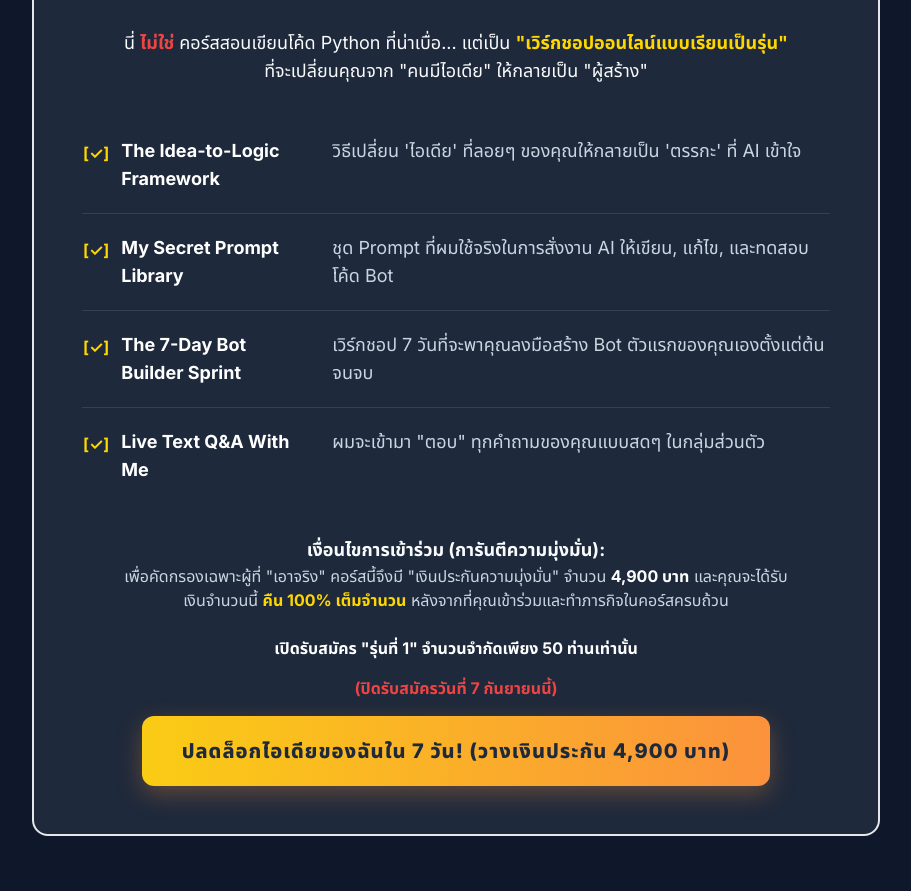
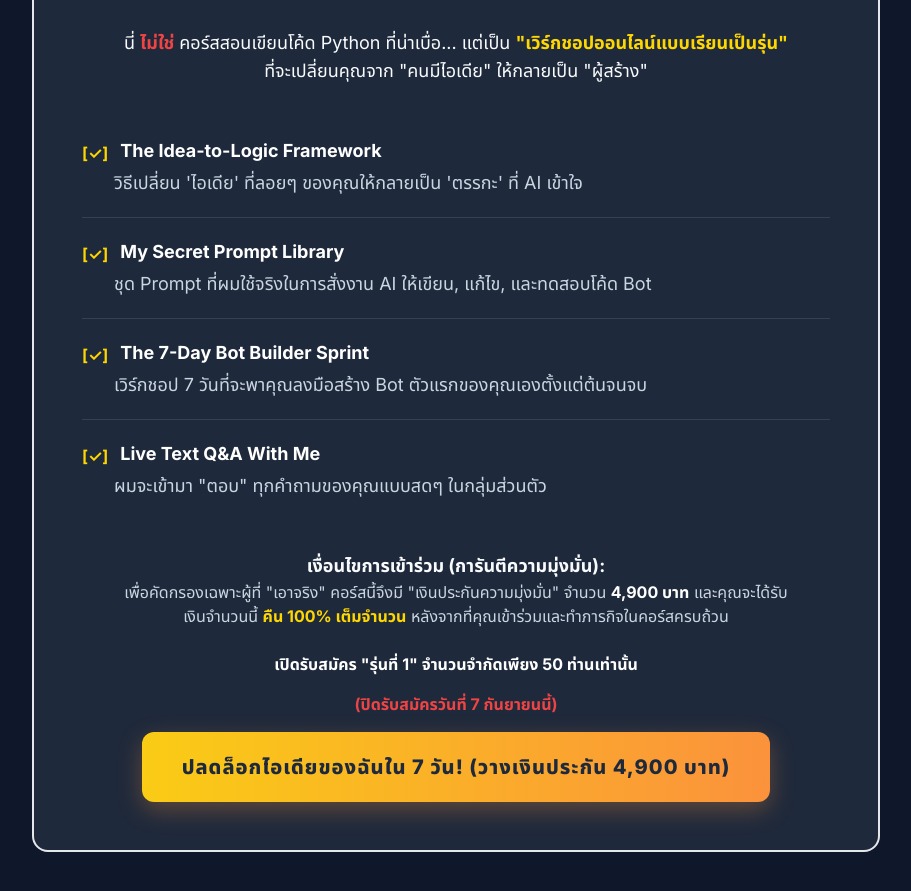
Before and after one commit to worasetrs/gold-bot-giver, a plain HTML site: page frontend/result-fast-profit.html in a window 1280 px wide. Shown: the part 2520-3411 px from the top of the page, without its empty margins (184-1095 px from the left). Drawn offline with nearby package versions, Linux system fonts and the light colour scheme.

Commit message:
change table

```diff
--- a/frontend/result-fast-profit.html
+++ b/frontend/result-fast-profit.html
@@ -172,59 +172,43 @@
 
                     <p class="max-w-2xl mx-auto mb-8 text-lg">นี่ <strong class="text-red-500">ไม่ใช่</strong> คอร์สสอนเขียนโค้ด Python ที่น่าเบื่อ... แต่เป็น <strong class="text-gold">"เวิร์กชอปออนไลน์แบบเรียนเป็นรุ่น"</strong> ที่จะเปลี่ยนคุณจาก "คนมีไอเดีย" ให้กลายเป็น "ผู้สร้าง"</p>
 
-                    <div class="max-w-3xl mx-auto my-8">
-                        <table class="w-full text-left">
-                            <tbody class="divide-y divide-slate-700">
-                                <!-- Row 1 -->
-                                <tr class="align-top">
-                                    <td class="py-5 pr-6 w-full md:w-1/3">
+                    <div class="max-w-3xl mx-auto my-8 text-left divide-y divide-slate-700">
+    <div class="py-5">
         <p class="flex">
             <span class="text-gold font-bold mr-3 mt-1">[✓]</span>
             <strong class="text-white text-lg">The Idea-to-Logic Framework</strong>
         </p>
-                                    </td>
-                                    <td class="py-5 text-slate-300 text-lg">
+        <p class="pt-1 pl-8 text-slate-300 text-lg">
             วิธีเปลี่ยน 'ไอเดีย' ที่ลอยๆ ของคุณให้กลายเป็น 'ตรรกะ' ที่ AI เข้าใจ
-                                    </td>
-                                </tr>
-                                <!-- Row 2 -->
-                                <tr class="align-top">
-                                    <td class="py-5 pr-6">
+        </p>
+    </div>
+    <div class="py-5">
         <p class="flex">
             <span class="text-gold font-bold mr-3 mt-1">[✓]</span>
             <strong class="text-white text-lg">My Secret Prompt Library</strong>
         </p>
-                                    </td>
-                                    <td class="py-5 text-slate-300 text-lg">
+        <p class="pt-1 pl-8 text-slate-300 text-lg">
             ชุด Prompt ที่ผมใช้จริงในการสั่งงาน AI ให้เขียน, แก้ไข, และทดสอบโค้ด Bot
-                                    </td>
-                                </tr>
-                                <!-- Row 3 -->
-                                <tr class="align-top">
-                                    <td class="py-5 pr-6">
+        </p>
+    </div>
+    <div class="py-5">
         <p class="flex">
             <span class="text-gold font-bold mr-3 mt-1">[✓]</span>
             <strong class="text-white text-lg">The 7-Day Bot Builder Sprint</strong>
         </p>
-                                    </td>
-                                    <td class="py-5 text-slate-300 text-lg">
+        <p class="pt-1 pl-8 text-slate-300 text-lg">
             เวิร์กชอป 7 วันที่จะพาคุณลงมือสร้าง Bot ตัวแรกของคุณเองตั้งแต่ต้นจนจบ
-                                    </td>
-                                </tr>
-                                <!-- Row 4 -->
-                                <tr class="align-top">
-                                    <td class="py-5 pr-6">
+        </p>
+    </div>
+    <div class="py-5">
         <p class="flex">
             <span class="text-gold font-bold mr-3 mt-1">[✓]</span>
             <strong class="text-white text-lg">Live Text Q&A With Me</strong>
         </p>
-                                    </td>
-                                    <td class="py-5 text-slate-300 text-lg">
+        <p class="pt-1 pl-8 text-slate-300 text-lg">
             ผมจะเข้ามา "ตอบ" ทุกคำถามของคุณแบบสดๆ ในกลุ่มส่วนตัว
-                                    </td>
-                                </tr>
-                            </tbody>
-                        </table>
+        </p>
+    </div>
 </div>
                     <p class="text-lg font-bold">เงื่อนไขการเข้าร่วม (การันตีความมุ่งมั่น):</p>
                     <p class="text-slate-300 max-w-2xl mx-auto mb-6">เพื่อคัดกรองเฉพาะผู้ที่ "เอาจริง" คอร์สนี้จึงมี "เงินประกันความมุ่งมั่น" จำนวน <strong class="text-white">4,900 บาท</strong> และคุณจะได้รับเงินจำนวนนี้ <strong class="text-gold">คืน 100% เต็มจำนวน</strong> หลังจากที่คุณเข้าร่วมและทำภารกิจในคอร์สครบถ้วน</p>
```
Also changed, not shown: frontend/result-stable-growth.html (+17 -33 lines). Lines whose indentation alone changed are shown as unchanged.
